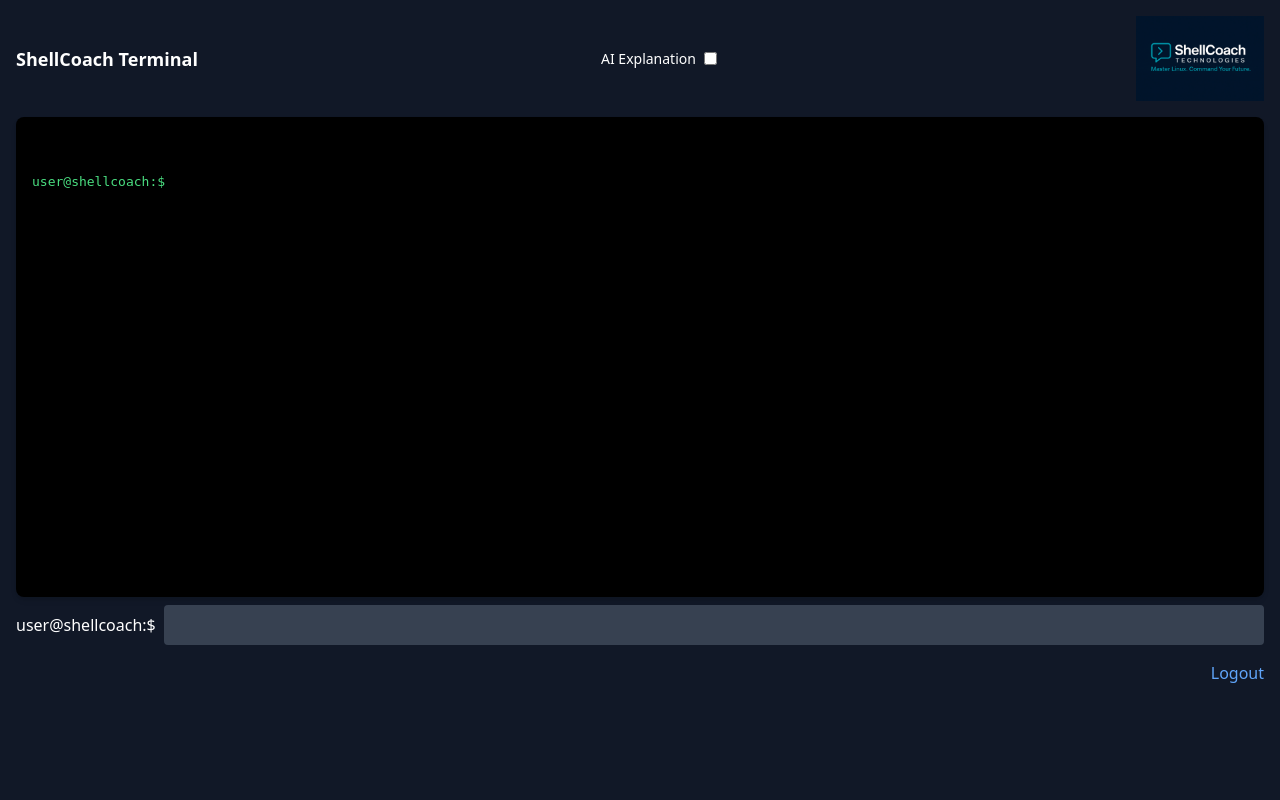
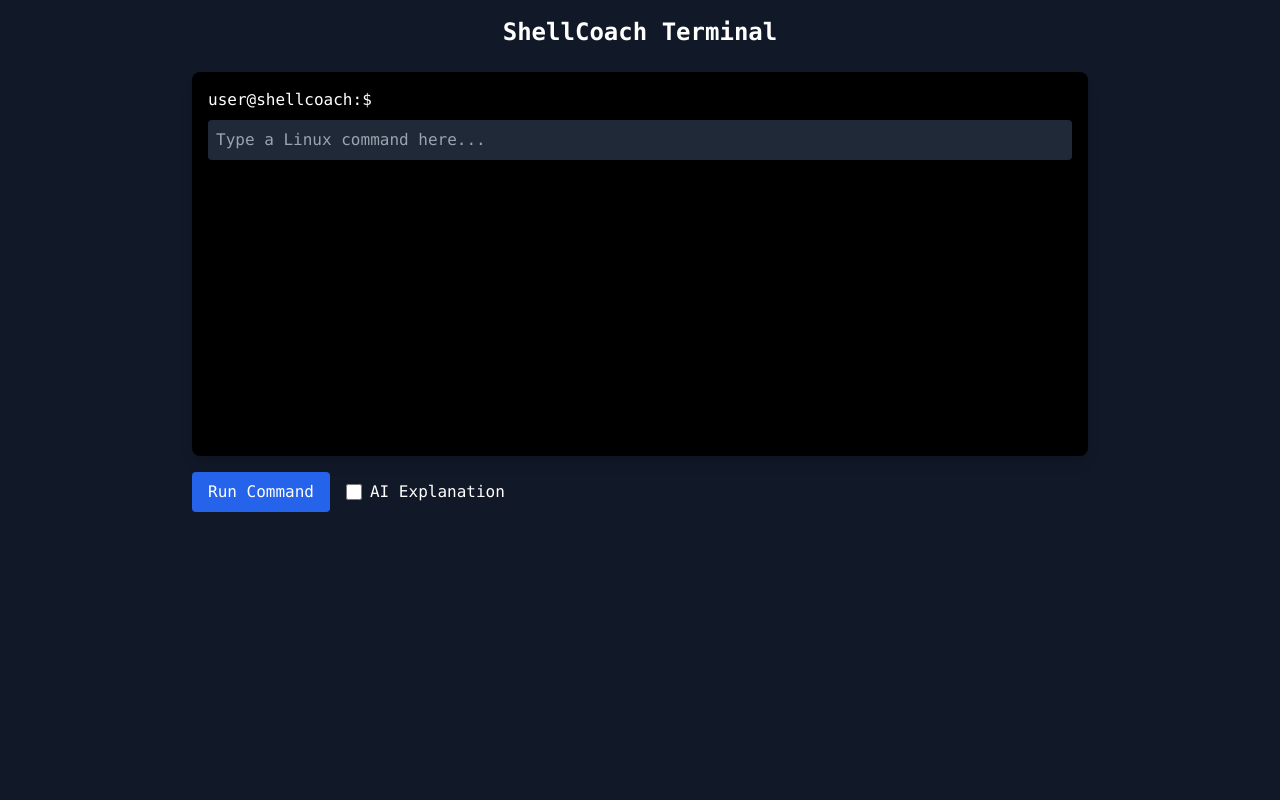
Before and after one commit to ShellCoachTechnologies/ShellCoachv1, a Flask app: page /dashboard in a window 1280 px wide. Run offline with Flask 3, Linux system fonts and the light colour scheme; the visitor is signed in with stand-in values (Sample User, id 1); some libraries are stand-ins or nearby versions.

Commit message:
dashboard.html

```diff
--- a/templates/dashboard.html
+++ b/templates/dashboard.html
@@ -2,69 +2,62 @@
 <!DOCTYPE html>
 <html lang="en">
 <head>
-  <meta charset="UTF-8">
+  <meta charset="UTF-8" />
+  <meta name="viewport" content="width=device-width, initial-scale=1.0"/>
   <title>ShellCoach Dashboard</title>
   <script src="https://cdn.tailwindcss.com"></script>
-  <style>
-    #output { white-space: pre-wrap; font-family: monospace; }
-  </style>
 </head>
-<body class="bg-gray-900 text-white h-screen">
-  <div class="p-4">
-    <div class="flex justify-between items-center">
-      <div class="text-lg font-semibold">ShellCoach Terminal</div>
-      <div class="flex items-center">
-        <label for="aiToggle" class="mr-2 text-sm">AI Explanation</label>
-        <input type="checkbox" id="aiToggle" class="accent-blue-500">
-      </div>
-      <img src="/static/ShellCoach Technologies - PrimaryLogo.png" alt="ShellCoach" class="w-32 ml-4">
+<body class="bg-gray-900 text-white font-mono p-4">
+  <div class="max-w-4xl mx-auto">
+    <div class="text-2xl font-bold text-center mb-6">ShellCoach Terminal</div>
+    <div class="bg-black p-4 rounded-lg shadow-lg mb-4 h-96 overflow-y-auto" id="terminalWindow">
+      <div id="terminalOutput">user@shellcoach:$ </div>
+      <input id="commandInput" class="bg-gray-800 w-full text-white outline-none mt-2 p-2 rounded" autofocus placeholder="Type a Linux command here..." />
     </div>
-
-    <div class="bg-black text-green-400 font-mono p-4 mt-4 rounded-lg shadow-md h-[60vh] overflow-y-auto" id="output">
-      <p>user@shellcoach:$</p>
+    <div class="flex items-center gap-4">
+      <button id="executeBtn" class="bg-blue-600 hover:bg-blue-700 px-4 py-2 rounded">Run Command</button>
+      <label class="flex items-center space-x-2">
+        <input type="checkbox" id="aiToggle" class="form-checkbox h-4 w-4 text-blue-600">
+        <span>AI Explanation</span>
+      </label>
     </div>
-
-    <div class="mt-2">
-      <form id="terminal-form" class="flex">
-        <label for="command" class="mr-2 mt-2">user@shellcoach:$</label>
-        <input type="text" name="command" id="command" class="flex-grow p-2 bg-gray-700 text-white rounded" autocomplete="off">
-      </form>
-    </div>
-
-    <div class="text-right mt-4">
-      <a href="/logout" class="text-blue-400 hover:underline">Logout</a>
+    <div class="mt-4 bg-gray-800 p-4 rounded hidden" id="aiOutputBox">
+      <strong>AI Explanation:</strong>
+      <div id="aiExplanationText" class="mt-2"></div>
     </div>
   </div>
 
   <script>
-    const form = document.getElementById('terminal-form');
-    const commandInput = document.getElementById('command');
-    const output = document.getElementById('output');
+    const input = document.getElementById('commandInput');
+    const output = document.getElementById('terminalOutput');
     const aiToggle = document.getElementById('aiToggle');
+    const aiBox = document.getElementById('aiOutputBox');
+    const aiText = document.getElementById('aiExplanationText');
 
-    form.onsubmit = async (e) => {
-      e.preventDefault();
-      const cmd = commandInput.value;
-      const use_ai = aiToggle.checked;
-      const res = await fetch('/execute', {
+    document.getElementById('executeBtn').addEventListener('click', async () => {
+      const command = input.value.trim();
+      if (!command) return;
+
+      const response = await fetch('/execute', {
         method: 'POST',
-        headers: {'Content-Type': 'application/json'},
-        body: JSON.stringify({ command: cmd, use_ai })
+        headers: { 'Content-Type': 'application/json' },
+        body: JSON.stringify({ command, explain: aiToggle.checked })
       });
-      const data = await res.json();
+      const data = await response.json();
 
-      if (data.result === '__clear__') {
-        output.innerHTML = '<p>user@shellcoach:$</p>';
+      output.innerHTML += `
+${command}
+${data.output}
+user@shellcoach:$ `;
+      if (aiToggle.checked && data.explanation) {
+        aiBox.classList.remove('hidden');
+        aiText.textContent = data.explanation;
       } else {
-        output.innerHTML += `\nuser@shellcoach:$ ${cmd}\n${data.result}`;
-        if (use_ai && data.explanation) {
-          output.innerHTML += `\n\nExplanation:\n${data.explanation}`;
-        }
+        aiBox.classList.add('hidden');
       }
-
-      commandInput.value = '';
+      input.value = "";
       output.scrollTop = output.scrollHeight;
-    };
+    });
   </script>
 </body>
 </html>
```
